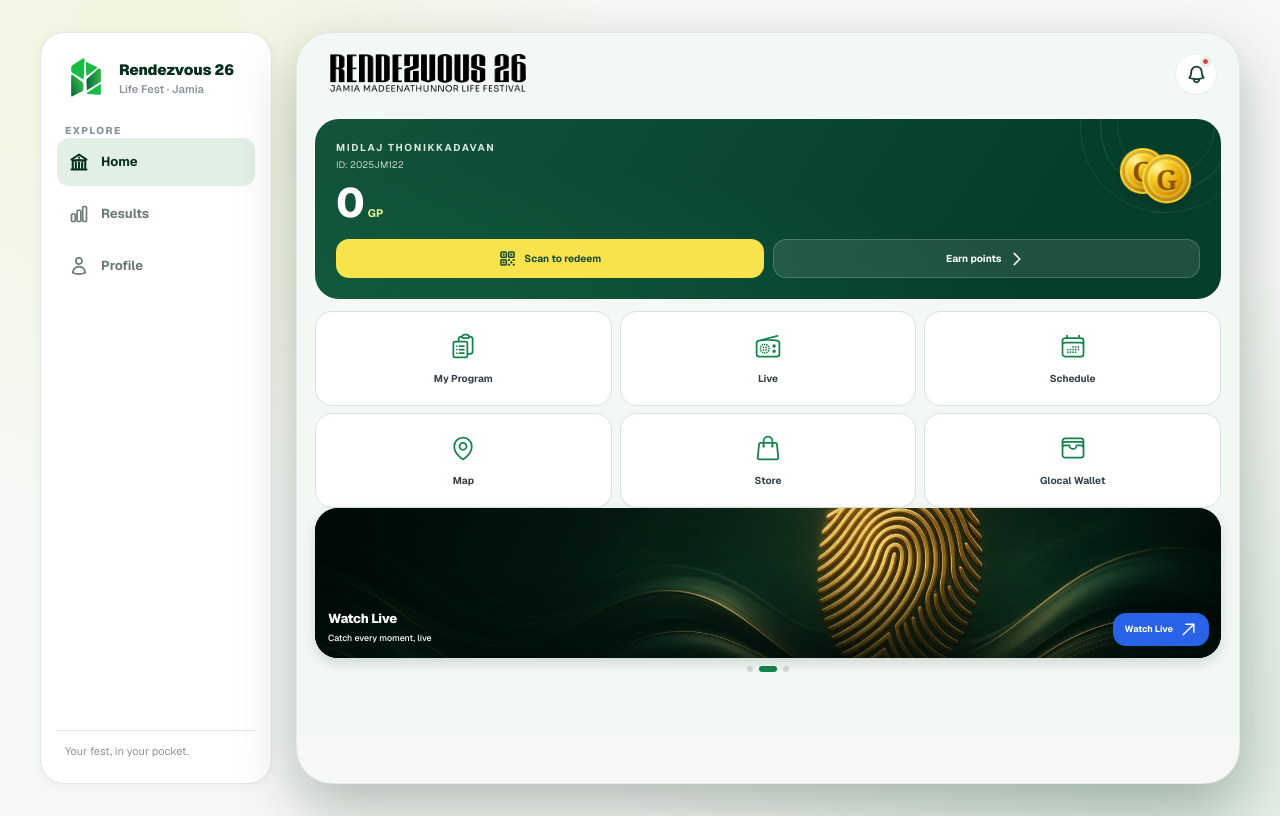
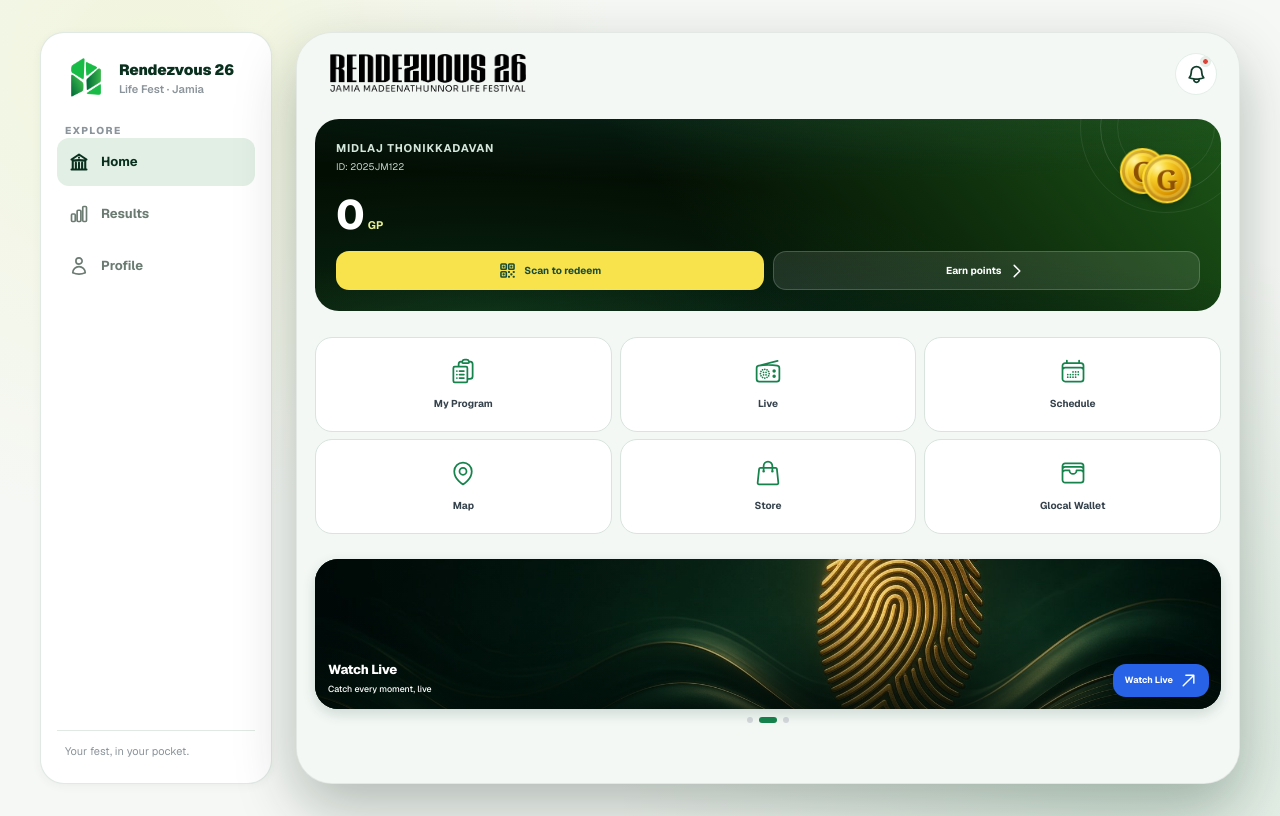
Before and after one commit to kshammas/my-next-app, a Next.js app: page /home in a window 1280 px wide. Built offline with nearby package versions, Linux system fonts and the light colour scheme.

Commit message:
Apply user-tuned home spacing and wallet card styling

```diff
--- a/app/globals.css
+++ b/app/globals.css
@@ -1148,7 +1148,7 @@ svg {
   margin-bottom: 12px;
   padding: 18px 17px 16px;
   border-radius: 24px;
-  background: linear-gradient(123deg, #12543a, #063e2c 76%);
+  background: radial-gradient(ellipse 85% 55% at 78% -8%, rgba(163, 230, 53, 0.07), transparent 58%), radial-gradient(ellipse 70% 55% at 15% 108%, rgba(130, 209, 40, 0.08), transparent 62%), radial-gradient(ellipse 100% 70% at 50% 118%, rgba(6, 35, 29, 0.55), transparent 70%), radial-gradient(ellipse 130% 85% at 50% -25%, rgba(12, 52, 44, 0.7), transparent 68%), linear-gradient(50deg, #030e03 0%, #030e03 42%, #1c5417 100%, #1c5417 100%);
   color: #fff;
 }
 
@@ -1188,22 +1188,22 @@ svg {
   max-width: 72%;
   margin: 0 0 3px;
   color: #d5e7dc;
-  font-size: 10px;
+  font-size: 0.7rem;
   font-weight: 650;
-  letter-spacing: 1.7px;
+  letter-spacing: 0.9px;
 }
 
 .participant-id {
   margin: 0;
   color: #c4d4cb;
-  font-size: 9.5px;
+  font-size: 0.6rem;
 }
 
 .home-points {
   display: flex;
   align-items: baseline;
   gap: 5px;
-  margin-top: 10px;
+  margin-top: 20px;
 }
 
 .home-points strong {
@@ -1259,7 +1259,7 @@ svg {
   display: grid;
   grid-template-columns: 1fr 1fr;
   gap: 9px;
-  margin-top: 13px;
+  margin-top: 17px;
 }
 
 .wallet-actions a {
@@ -1283,7 +1283,7 @@ svg {
   display: grid;
   grid-template-columns: repeat(3, minmax(0, 1fr));
   gap: 7px 8px;
-  margin-top: 10px;
+  margin-top: 1.6rem;
 }
 
 .shortcut-tile {
@@ -1328,6 +1328,7 @@ svg {
   box-shadow: 0 5px 13px rgba(14, 53, 35, 0.16);
   color: #fff;
   text-align: left;
+  margin-top: 1.6rem;
 }
 
 .home-banner img {
```
